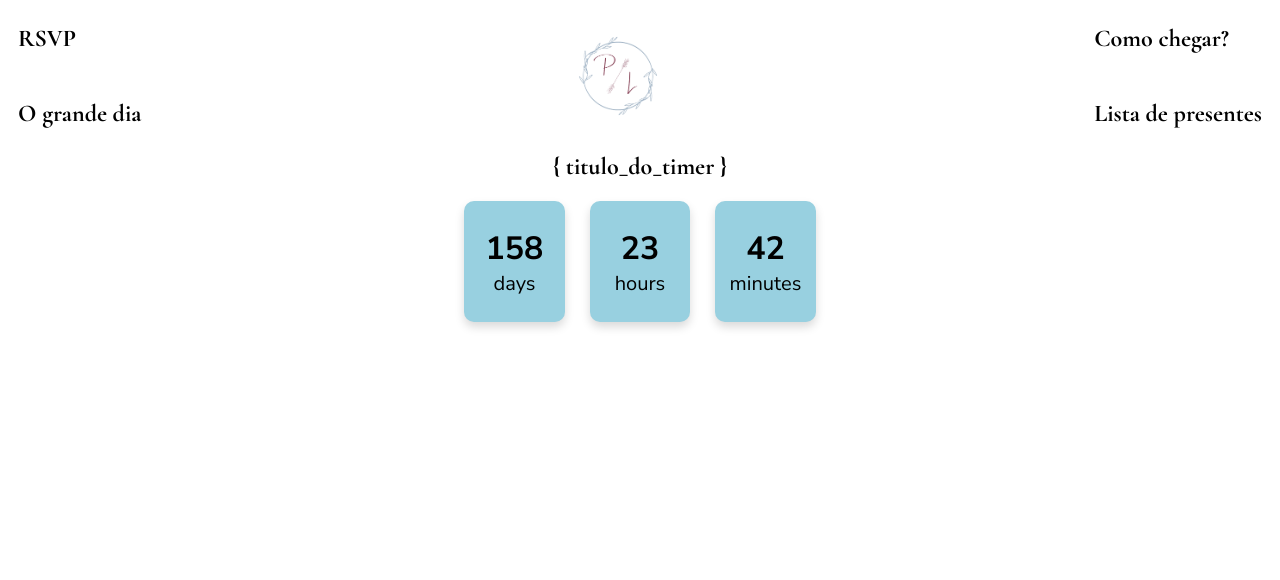
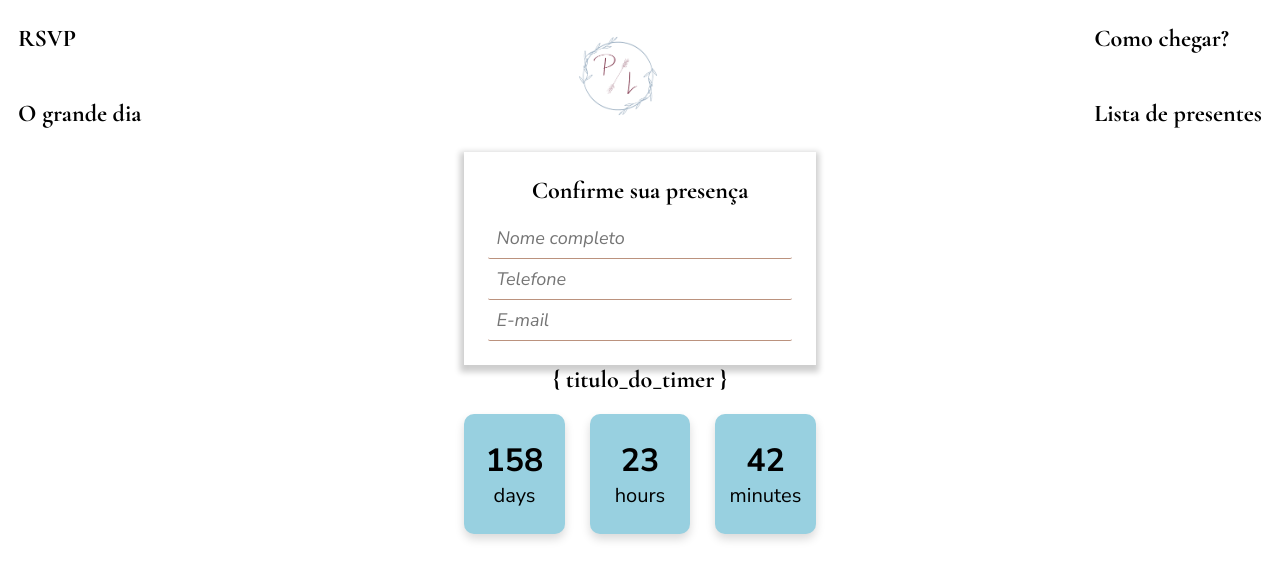
Before and after one commit to LucasMig/my-wedding-v3, a React (Vite) app: page / in a window 1280 px wide. Shown: the top 580 px of the page. Built offline with nearby package versions, Linux system fonts and the light colour scheme.

Commit message:
feat: started working on form component

```diff
--- a/package.json
+++ b/package.json
@@ -16,7 +16,8 @@
     "react": "^18.2.0",
     "react-dom": "^18.2.0",
     "react-router-dom": "^6.13.0",
-    "uuid": "^9.0.0"
+    "uuid": "^9.0.0",
+    "yup": "^1.2.0"
   },
   "devDependencies": {
     "@types/node": "^20.3.1",
--- /dev/null
+++ b/src/components/molecules/CustomInput/index.tsx
@@ -0,0 +1,25 @@
+import './styles.scss';
+
+interface CustomInputProps extends React.InputHTMLAttributes<HTMLInputElement> {
+  type: string;
+  error: string | undefined;
+  touched: boolean | undefined;
+  styleClass?: string;
+}
+
+const CustomInput = ({
+  type,
+  error,
+  touched,
+  styleClass,
+  ...restProps
+}: CustomInputProps) => {
+  return (
+    <div className={`form-field ${styleClass ?? ''}`}>
+      <input {...restProps} className="form-input" />
+      {error && touched && <span className="form-error">{error}</span>}
+    </div>
+  );
+};
+
+export default CustomInput;
--- /dev/null
+++ b/src/components/molecules/CustomInput/styles.scss
@@ -0,0 +1,34 @@
+@import '@/shared/_variables';
+
+.form-field {
+  align-items: flex-start;
+  display: flex;
+  flex-direction: column;
+  gap: rem(4px);
+}
+
+.form-input{
+  border: none;
+  border-bottom:  1px solid color($colors-beige, 100);
+  border-radius: rem(2px);
+  font: rem(18px) get-font($fonts, content) ;
+  padding: rem(8px);
+  transition: all 0.3s ease-in-out;
+  width: 100%;
+
+  &::placeholder {
+    font-style: italic;
+  }
+
+  &:focus {
+    background-color: color($colors-main, light-grey);
+    border-bottom:  1px solid color($colors-blue, 100);
+    outline: none;
+  }
+}
+
+.form-error{
+  color: color($colors-red, 100);
+  font: rem(14px) get-font($fonts, content);
+  margin-left: rem(6px);
+}
--- /dev/null
+++ b/src/components/organisms/AttendanceForm/index.tsx
@@ -0,0 +1,96 @@
+import Typography from '@/components/atoms/Typography';
+import { useFormik } from 'formik';
+import { useState } from 'react';
+import * as yup from 'yup';
+
+import './styles.scss';
+import CustomInput from '@/components/molecules/CustomInput';
+
+interface AttendanceFormFields {
+  name: string;
+  email: string;
+  phone: string;
+  hasPet: boolean;
+}
+
+const schema = yup.object().shape({
+  name: yup.string().required('Campo obrigatório'),
+  email: yup.string().required('Campo obrigatório'),
+  phone: yup.string().required('Campo obrigatório'),
+  hasPet: yup.boolean(),
+});
+
+const AttendanceForm = () => {
+  // const [isFetching, setIsFetching] = useState(false);
+  // const [formSubmitted, setFormSubmitted] = useState(false);
+
+  const handleSubmit = (values: AttendanceFormFields) => {
+    console.log(values);
+  };
+
+  const formik = useFormik<AttendanceFormFields>({
+    initialValues: {
+      name: '',
+      email: '',
+      phone: '',
+      hasPet: false,
+    },
+    validateOnChange: false,
+    validateOnBlur: false,
+    validationSchema: schema,
+    onSubmit: handleSubmit,
+  });
+
+  const handleInputChange = (event: React.ChangeEvent<HTMLInputElement>) => {
+    const { name, value } = event.target;
+    void formik.setFieldValue(name, value);
+  };
+
+  return (
+    <div className="rsvp">
+      <Typography
+        fontStyles={{
+          size: 'large',
+          weight: 'bold',
+        }}
+        styleClass="rsvp__title"
+      >
+        Confirme sua presença
+      </Typography>
+      <form className="rsvp__form" onSubmit={formik.handleSubmit}>
+        <CustomInput
+          id="name"
+          name="name"
+          type="text"
+          placeholder="Nome completo"
+          onChange={handleInputChange}
+          value={formik.values.name}
+          touched={formik.touched.name}
+          error={formik.errors.name}
+        />
+        <CustomInput
+          id="phone"
+          name="phone"
+          type="text"
+          placeholder="Telefone"
+          onChange={handleInputChange}
+          value={formik.values.phone}
+          touched={formik.touched.phone}
+          error={formik.errors.phone}
+        />
+        <CustomInput
+          id="email"
+          name="email"
+          type="email"
+          placeholder="E-mail"
+          onChange={handleInputChange}
+          value={formik.values.email}
+          touched={formik.touched.email}
+          error={formik.errors.email}
+        />
+      </form>
+    </div>
+  );
+};
+
+export default AttendanceForm;
--- /dev/null
+++ b/src/components/organisms/AttendanceForm/styles.scss
@@ -0,0 +1,17 @@
+@import '@/shared/_variables';
+
+.rsvp {
+  box-shadow: 0 0.4rem 0.6rem 0.4rem color($colors-main, black-transparent);
+  display: flex;
+  flex-direction: column;
+  gap: rem(12px);
+  margin: 0 auto;
+  max-width: rem(350px);
+  padding: 2.4rem;
+
+  &__title {
+    font-family: get-font($fonts, subtitle);
+  }
+
+  &__form {}
+}
--- a/src/components/organisms/Header/index.tsx
+++ b/src/components/organisms/Header/index.tsx
@@ -7,7 +7,7 @@ import NavList from '@/components/molecules/NavList';
 import { scrollToAnchor } from '@/utils/helpers';
 
 const Header = () => {
-  const [isMenuOpen, setIsMenuOpen] = useState(true);
+  const [isMenuOpen, setIsMenuOpen] = useState(false);
   const { isMobile } = useScreenWidth();
   const mapItem = navItems.find((item) => item.href === '#map');
 
--- a/src/components/organisms/Header/styles.scss
+++ b/src/components/organisms/Header/styles.scss
@@ -13,7 +13,7 @@
 .navigation {
   &__container {
     &--mobile {
-      background: color($colors-blue, '100T');
+      background: color($colors-blue, 100);
       box-shadow: 0 0 rem(24px) rgb(0 0 0 / 25%);
       display: flex;
       flex-direction: column;
@@ -75,7 +75,7 @@
   }
 
   &--open {
-    background-color: color($main-colors, black-transparent);
+    background-color: color($colors-main, black-transparent);
     height: 100vh;
     left: 0;
     opacity: 1;
--- a/src/components/pages/HomePage/index.tsx
+++ b/src/components/pages/HomePage/index.tsx
@@ -1,3 +1,4 @@
+import AttendanceForm from '@/components/organisms/AttendanceForm';
 import Header from '@/components/organisms/Header';
 import Timer from '@/components/organisms/Timer';
 
@@ -5,6 +6,7 @@ const HomePage = () => {
   return (
     <>
       <Header />
+      <AttendanceForm />
       <Timer />
     </>
   );
--- a/src/shared/_variables.scss
+++ b/src/shared/_variables.scss
@@ -3,12 +3,9 @@
 @import url("https://fonts.googleapis.com/css2?family=Nunito+Sans:ital,wght@0,200;0,300;0,400;0,700;1,200;1,300;1,400;1,700&display=swap");
 
 $base-font-size: 62.5%;
-$main-colors: (
-  black: #000,
+$colors-main: (
+  light-grey: #f5f5f5,
   black-transparent: rgb(0 0 0 / 20%),
-  background: #fff,
-);
-$colors-main: (
   white: #fff,
   black: #000,
 
@@ -24,6 +21,9 @@ $colors-beige: (
 $colors-pink: (
   100: #EDC0BB,
   300:#FE0180,
+);
+$colors-red: (
+  100: #ff8080,
 );
 $fonts: (
   title: 'Raleway',
```
Also changed, not shown: 1 other file (tests, documents, lock files or other folders).
